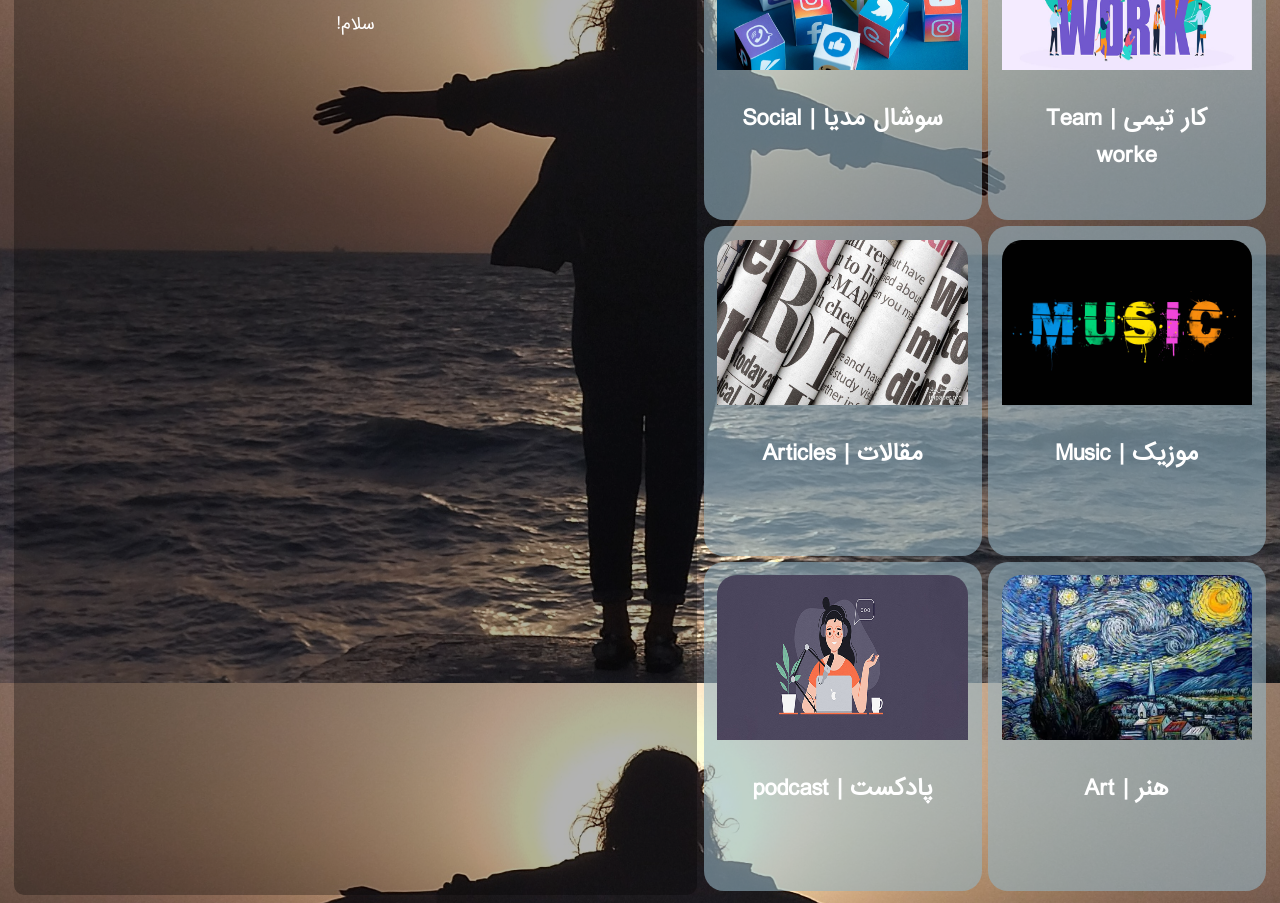
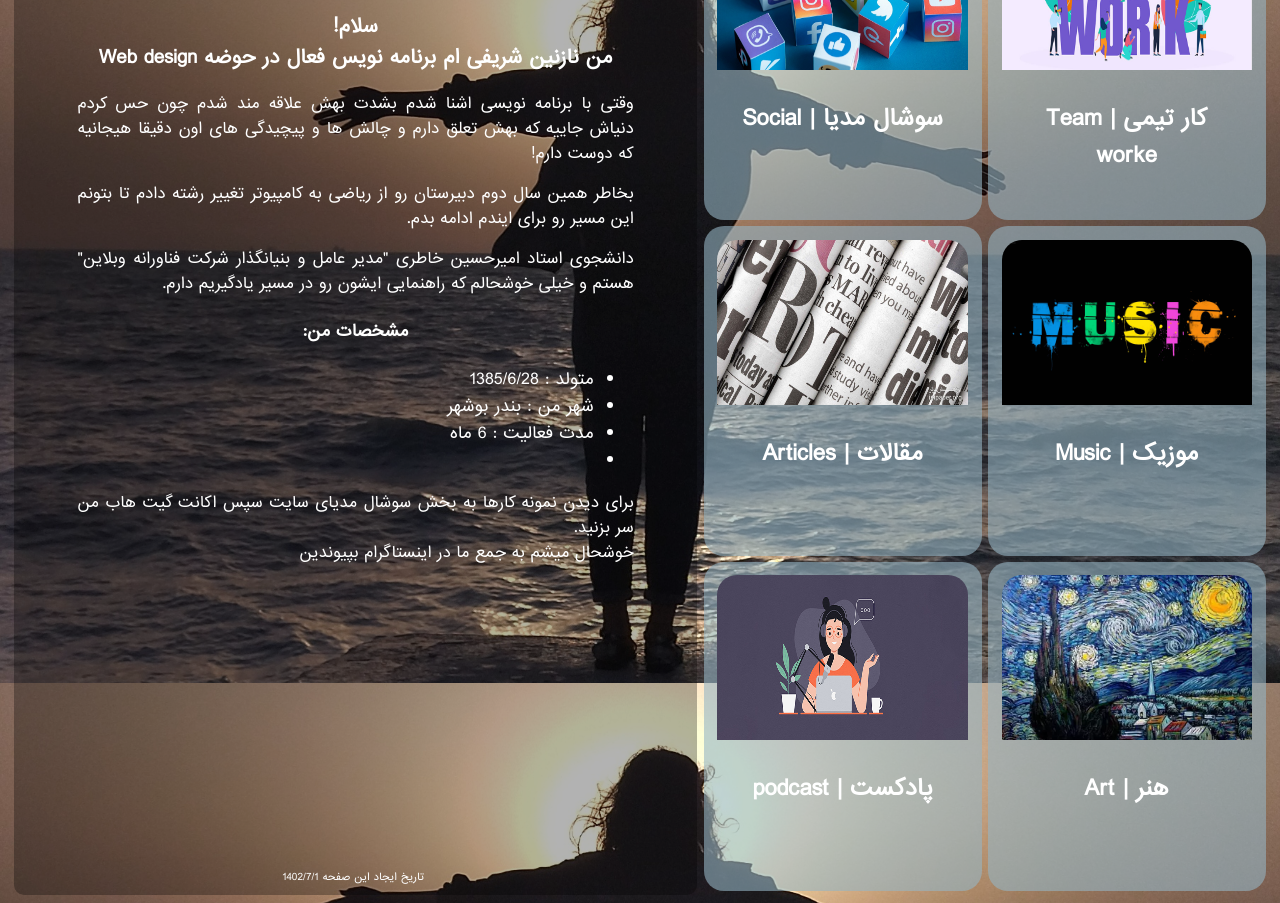
Before and after one commit to mikaela4518/Biography, a plain HTML site: page index.html in a window 1280 px wide. Shown: the part 117-1020 px from the top of the page. Drawn offline with Linux system fonts and the light colour scheme.

Commit message:
section-biography
نوشتن متن بخش بیوگرافی و مشخصات

```diff
--- a/index.html
+++ b/index.html
@@ -47,9 +47,29 @@
       <!-- Biography -->
       <div class="Biography">
 
-            <h1>nazanin sharifi</h1>
-            <p>سلام! <br>
-      </p>
+            <h1> ...... nazanin sharifi ......</h1>
+            <h3>سلام! <br>
+             من نازنین شریفی ام برنامه نویس فعال در حوضه Web design  <br>
+            </h3>
+            <p>
+             وقتی با برنامه نویسی اشنا شدم بشدت بهش علاقه مند شدم چون حس کردم دنیاش جاییه که بهش تعلق دارم و چالش ها و پیچیدگی های اون دقیقا هیجانیه که دوست دارم!
+            </p>
+            <p>بخاطر همین سال دوم دبیرستان رو از ریاضی به کامپیوتر تغییر رشته دادم تا بتونم این مسیر رو برای ایندم ادامه بدم.
+
+            </p>
+            <p>دانشجوی استاد امیرحسین خاطری "مدیر عامل و بنیانگذار شرکت فناورانه وبلاین" هستم و خیلی خوشحالم که راهنمایی ایشون رو در مسیر یادگیریم دارم.</p>
+
+            <h4>مشخصات من:</h4>
+
+            <ul>
+                  <li>متولد : 1385/6/28</li>
+                  <li>شهر من : بندر بوشهر </li>
+                  <li>مدت فعالیت : 6 ماه</li>
+                  <li></li>
+            </ul>
+            <p>برای دیدن نمونه کارها به بخش سوشال مدیای سایت سپس اکانت گیت هاب من سر بزنید. <br>
+             خوشحال میشم به جمع ما در اینستاگرام بپیوندین </p>
+             <span> تاریخ ایجاد این صفحه 1402/7/1</span>
 
       </div>
 
--- a/style.css
+++ b/style.css
@@ -67,9 +67,25 @@ body {
     text-align: center;
     border-radius: 10px;
     color: white;
+    padding:0 5%;
+    position: relative;
+    box-sizing: border-box;
     background-color: rgba(0, 0, 0, 0.3);
 }
 
 .Biography>h1 {
     font-size: 40px;
 }
+.Biography>p {
+    text-align: justify;
+    font-size: 15px;
+}
+.Biography>ul {
+text-align: right;
+}
+.Biography>span {
+font-size: 10px;
+position: absolute;
+bottom: 10px;
+right: 40%;
+    }
```
